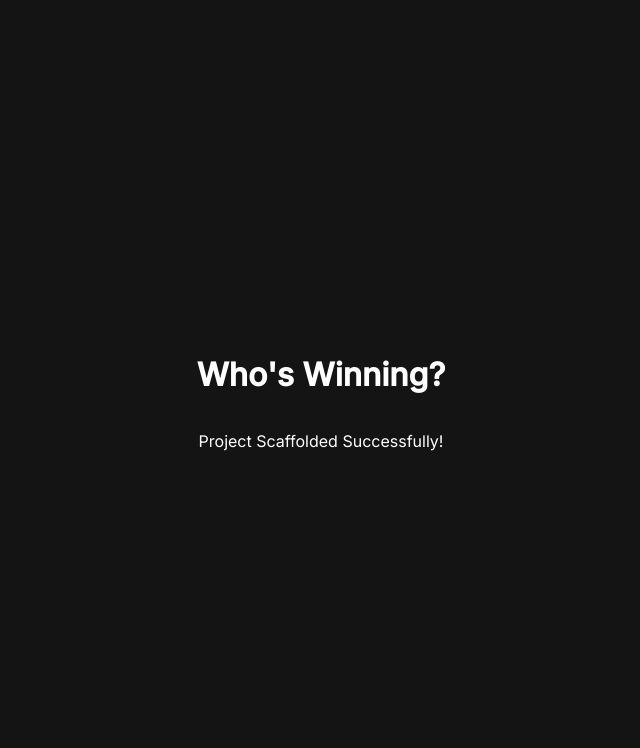
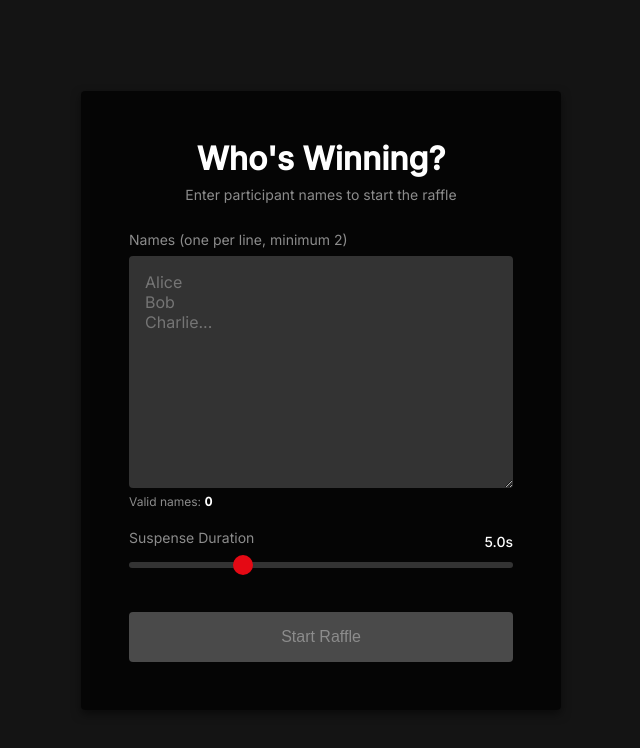
Before and after one commit to bayie27/whos-winning-netflix-raffle, a React (Vite) app: page / in a window 1280 px wide. Shown: the top 748 px of the page, without its empty margins (319-959 px from the left). Built offline with nearby package versions, Linux system fonts and the light colour scheme.

Commit message:
feat(setup): build SetupScreen and wire view toggle
Create Netflix-themed SetupScreen with name input validation, live counter, suspense slider, and transition flow.

Task: TASK-6, TASK-7, TASK-8

```diff
--- a/src/App.module.css
+++ b/src/App.module.css
@@ -1,10 +1,11 @@
 .container {
-  background: #141414;
-  color: #fff;
+  background-color: #141414;
+  color: #ffffff;
   min-height: 100vh;
   display: flex;
   flex-direction: column;
+  align-items: center;
   justify-content: center;
-  align-items: center;
   font-family: 'Inter', sans-serif;
+  overflow-x: hidden;
 }
--- a/src/App.tsx
+++ b/src/App.tsx
@@ -1,12 +1,52 @@
-import styles from './App.module.css'
+import { useState } from 'react';
+import type { SessionConfig } from './types';
+import SetupScreen from './setup/SetupScreen';
+import styles from './App.module.css';
 
 function App() {
+  const [view, setView] = useState<'setup' | 'raffle'>('setup');
+  const [sessionConfig, setSessionConfig] = useState<SessionConfig | null>(null);
+
+  const handleStartRaffle = (config: SessionConfig) => {
+    setSessionConfig(config);
+    setView('raffle');
+  };
+
   return (
     <div className={styles.container}>
-      <h1>Who's Winning?</h1>
-      <p>Project Scaffolded Successfully!</p>
+      {view === 'setup' ? (
+        <SetupScreen onStart={handleStartRaffle} />
+      ) : (
+        <div id="raffle-placeholder" style={{ padding: '40px', textAlign: 'center' }}>
+          <h1 style={{ fontSize: '36px', marginBottom: '16px' }}>Raffle Screen Placeholder</h1>
+          <p style={{ color: '#8c8c8c', marginBottom: '8px' }}>
+            Suspense Duration: <strong>{sessionConfig?.suspenseDuration}s</strong>
+          </p>
+          <p style={{ color: '#8c8c8c', marginBottom: '24px' }}>
+            Participants Count: <strong>{sessionConfig?.participants.length}</strong>
+          </p>
+          <button
+            onClick={() => {
+              setView('setup');
+              setSessionConfig(null);
+            }}
+            style={{
+              background: '#e50914',
+              color: '#fff',
+              border: 0,
+              padding: '12px 24px',
+              borderRadius: '4px',
+              cursor: 'pointer',
+              fontWeight: 500,
+              fontSize: '16px',
+            }}
+          >
+            Go Back to Setup
+          </button>
+        </div>
+      )}
     </div>
-  )
+  );
 }
 
-export default App
+export default App;
--- /dev/null
+++ b/src/setup/SetupScreen.module.css
@@ -0,0 +1,159 @@
+.setupContainer {
+  display: flex;
+  justify-content: center;
+  align-items: center;
+  width: 100%;
+  padding: 24px;
+}
+
+.setupForm {
+  background: rgba(0, 0, 0, 0.75);
+  border-radius: 4px;
+  padding: 48px;
+  width: 100%;
+  max-width: 480px;
+  box-shadow: 0 4px 10px rgba(0, 0, 0, 0.5);
+  display: flex;
+  flex-direction: column;
+}
+
+.title {
+  font-size: 32px;
+  font-weight: 700;
+  color: #fff;
+  margin: 0 0 8px 0;
+  text-align: center;
+}
+
+.subtitle {
+  font-size: 14px;
+  color: #8c8c8c;
+  margin: 0 0 28px 0;
+  text-align: center;
+}
+
+.inputGroup {
+  margin-bottom: 20px;
+  display: flex;
+  flex-direction: column;
+}
+
+.label {
+  font-size: 14px;
+  color: #8c8c8c;
+  margin-bottom: 8px;
+}
+
+.textarea {
+  background: #333;
+  border: 0;
+  border-radius: 4px;
+  color: #fff;
+  font-family: inherit;
+  font-size: 16px;
+  padding: 16px;
+  resize: vertical;
+  min-height: 180px;
+  transition: background 0.2s ease, box-shadow 0.2s ease;
+}
+
+.textarea:focus {
+  outline: none;
+  background: #454545;
+  box-shadow: 0 0 0 2px #e50914;
+}
+
+.metaRow {
+  display: flex;
+  justify-content: space-between;
+  margin-top: 6px;
+  font-size: 12px;
+  color: #8c8c8c;
+}
+
+.validCount strong {
+  color: #fff;
+}
+
+.sliderHeader {
+  display: flex;
+  justify-content: space-between;
+  align-items: center;
+}
+
+.sliderValue {
+  font-size: 14px;
+  font-weight: 500;
+  color: #fff;
+}
+
+.slider {
+  -webkit-appearance: none;
+  appearance: none;
+  width: 100%;
+  height: 6px;
+  border-radius: 3px;
+  background: #333;
+  outline: none;
+  margin: 8px 0;
+}
+
+/* Chrome/Safari slider thumb */
+.slider::-webkit-slider-thumb {
+  -webkit-appearance: none;
+  appearance: none;
+  width: 20px;
+  height: 20px;
+  border-radius: 50%;
+  background: #e50914;
+  cursor: pointer;
+  transition: transform 0.1s ease, background 0.1s ease;
+}
+
+.slider::-webkit-slider-thumb:hover {
+  transform: scale(1.15);
+  background: #ff1e27;
+}
+
+/* Firefox slider thumb */
+.slider::-moz-range-thumb {
+  width: 20px;
+  height: 20px;
+  border: 0;
+  border-radius: 50%;
+  background: #e50914;
+  cursor: pointer;
+  transition: transform 0.1s ease, background 0.1s ease;
+}
+
+.slider::-moz-range-thumb:hover {
+  transform: scale(1.15);
+  background: #ff1e27;
+}
+
+.startButton {
+  background: #e50914;
+  color: #fff;
+  border: 0;
+  border-radius: 4px;
+  padding: 16px;
+  font-size: 16px;
+  font-weight: 500;
+  cursor: pointer;
+  margin-top: 16px;
+  transition: background 0.2s ease, transform 0.1s ease;
+}
+
+.startButton:hover:not(:disabled) {
+  background: #c11119;
+}
+
+.startButton:active:not(:disabled) {
+  transform: scale(0.98);
+}
+
+.startButton:disabled {
+  background: #4a4a4a;
+  color: #8c8c8c;
+  cursor: not-allowed;
+}
--- /dev/null
+++ b/src/setup/SetupScreen.tsx
@@ -0,0 +1,82 @@
+import React, { useState } from 'react';
+import { parseNames } from '../lib/parseNames';
+import type { SessionConfig } from '../types';
+import styles from './SetupScreen.module.css';
+
+export interface SetupScreenProps {
+  onStart: (config: SessionConfig) => void;
+}
+
+export default function SetupScreen({ onStart }: SetupScreenProps) {
+  const [rawText, setRawText] = useState('');
+  const [suspenseDuration, setSuspenseDuration] = useState(5.0);
+
+  const participants = parseNames(rawText);
+  const isValid = participants.length >= 2;
+
+  const handleSubmit = (e: React.FormEvent) => {
+    e.preventDefault();
+    if (isValid) {
+      onStart({
+        participants,
+        suspenseDuration,
+      });
+    }
+  };
+
+  return (
+    <div className={styles.setupContainer}>
+      <form onSubmit={handleSubmit} className={styles.setupForm}>
+        <h1 className={styles.title}>Who's Winning?</h1>
+        <p className={styles.subtitle}>Enter participant names to start the raffle</p>
+
+        <div className={styles.inputGroup}>
+          <label htmlFor="names-input" className={styles.label}>
+            Names (one per line, minimum 2)
+          </label>
+          <textarea
+            id="names-input"
+            className={styles.textarea}
+            value={rawText}
+            onChange={(e) => setRawText(e.target.value)}
+            placeholder="Alice&#10;Bob&#10;Charlie..."
+            rows={10}
+          />
+          <div className={styles.metaRow}>
+            <span className={styles.validCount}>
+              Valid names: <strong>{participants.length}</strong>
+            </span>
+          </div>
+        </div>
+
+        <div className={styles.inputGroup}>
+          <div className={styles.sliderHeader}>
+            <label htmlFor="suspense-slider" className={styles.label}>
+              Suspense Duration
+            </label>
+            <span className={styles.sliderValue}>{suspenseDuration.toFixed(1)}s</span>
+          </div>
+          <input
+            id="suspense-slider"
+            type="range"
+            min={3}
+            max={10}
+            step={0.5}
+            value={suspenseDuration}
+            onChange={(e) => setSuspenseDuration(parseFloat(e.target.value))}
+            className={styles.slider}
+          />
+        </div>
+
+        <button
+          type="submit"
+          className={styles.startButton}
+          disabled={!isValid}
+          id="start-raffle-btn"
+        >
+          Start Raffle
+        </button>
+      </form>
+    </div>
+  );
+}
```
